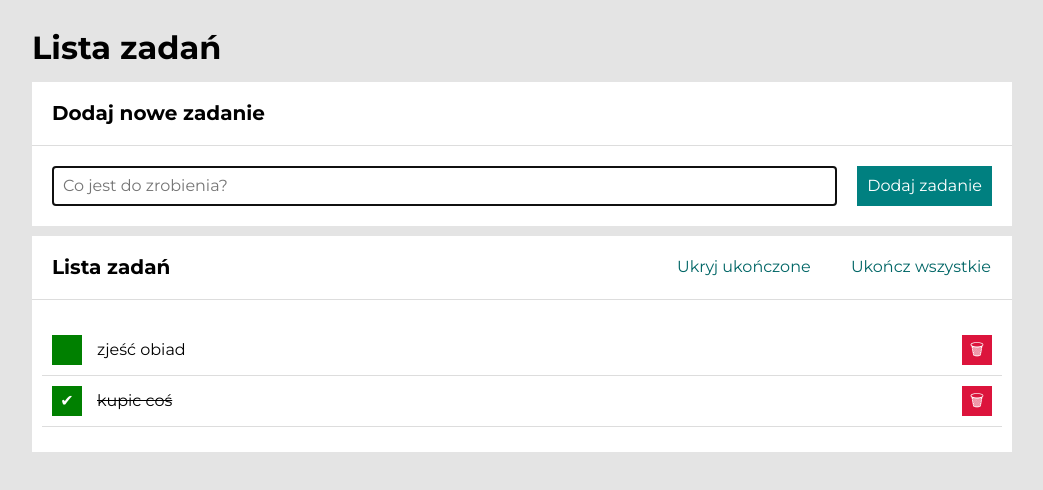
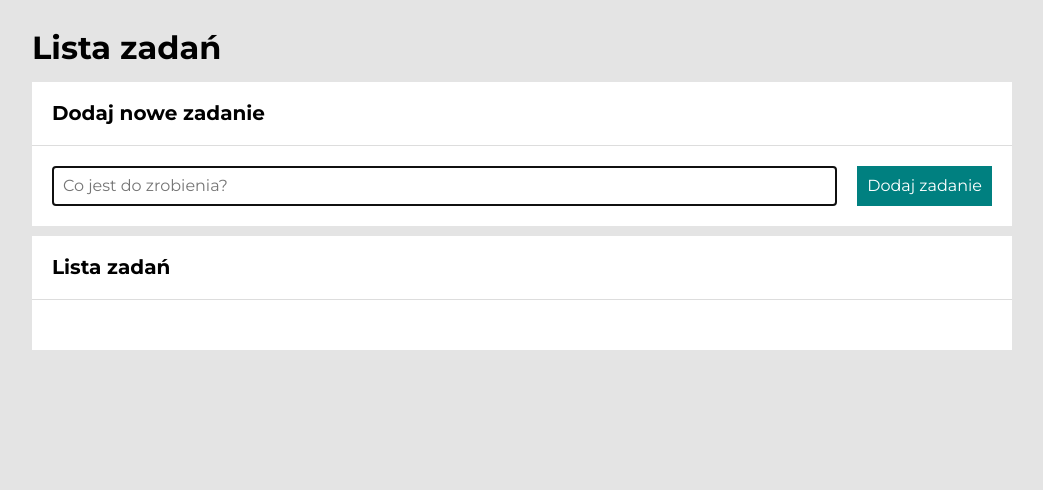
Before and after one commit to aWilku/todo-list-react, a React (Create React App) app: page / in a window 1280 px wide. Shown: the top 490 px of the page, without its empty margins (118-1161 px from the left). Built offline with nearby package versions, Linux system fonts and the light colour scheme.

Commit message:
auxiliary task removed

```diff
--- a/src/App.js
+++ b/src/App.js
@@ -8,10 +8,7 @@ import Container from "./Container";
 
 function App() {
   const [hideDone, setHideDone] = useState(false);
-  const [tasks, setTask] = useState([
-    { id: 1, content: "zjeść obiad", done: false },
-    { id: 2, content: "kupic coś", done: true },
-  ]);
+  const [tasks, setTask] = useState([]);
 
   const toggleHideDone = () => {
     setHideDone(hideDone => !hideDone);
```
